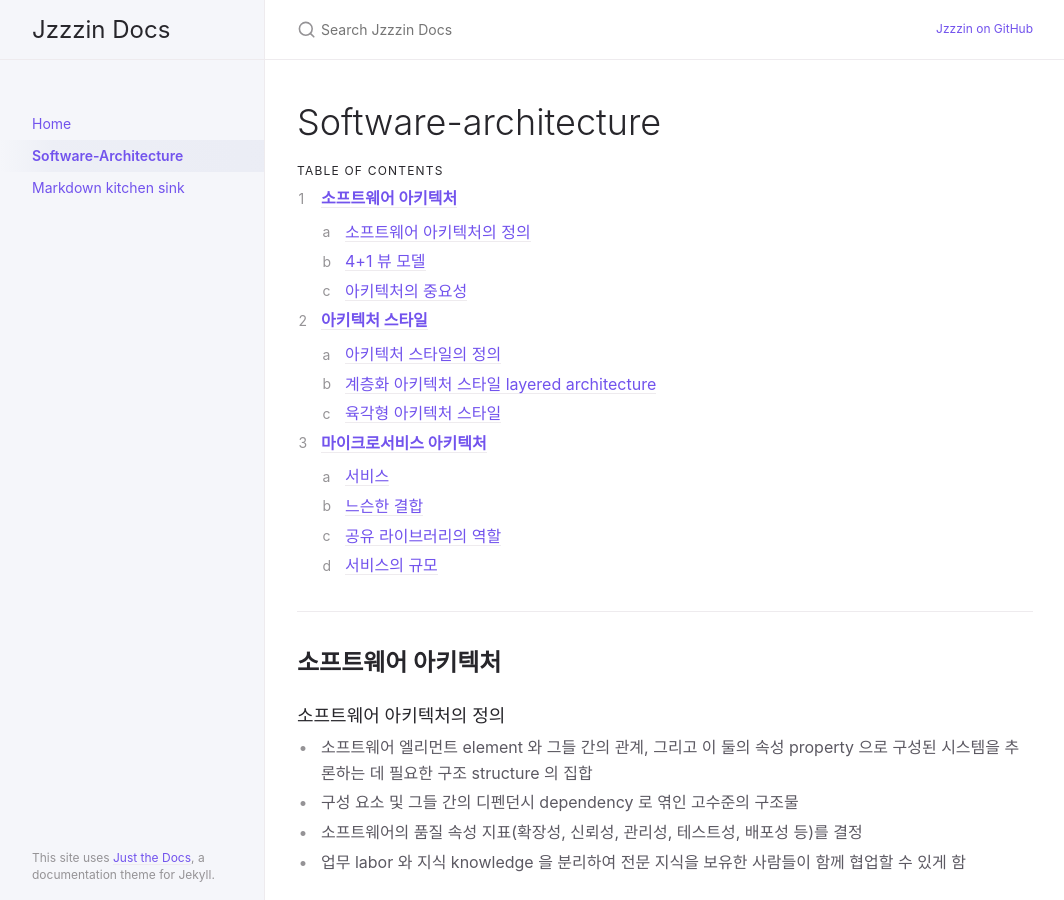
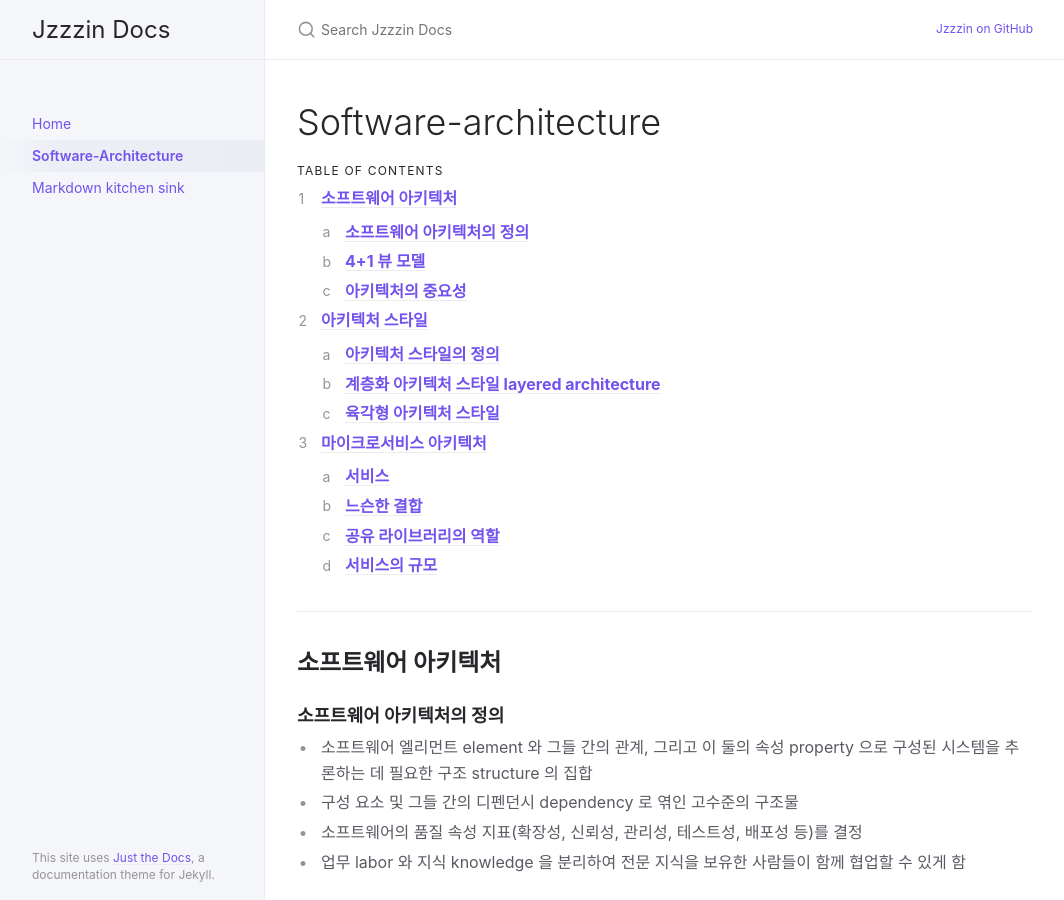
Before and after one commit to Jzzzin/Jzzzin.github.io, a Jekyll site: the page built from docs/software-architecture.md, in a window 1280 px wide and 900 px high. Shown: the whole window, without its empty margins (107-1171 px from the left). Built offline with Jekyll 4.4.1, drawn with Linux system fonts in a browser that asks for light colours.

```diff
--- a/docs/software-architecture.md
+++ b/docs/software-architecture.md
@@ -19,20 +19,20 @@ nav_order: 2
 
 ## **소프트웨어 아키텍처**
 
-### 소프트웨어 아키텍처의 정의
+### **소프트웨어 아키텍처의 정의**
 - 소프트웨어 엘리먼트 element 와 그들 간의 관계, 그리고 이 둘의 속성 property 으로 구성된 시스템을 추론하는 데 필요한 구조 structure 의 집합
 - 구성 요소 및 그들 간의 디펜던시 dependency 로 엮인 고수준의 구조물
 - 소프트웨어의 품질 속성 지표(확장성, 신뢰성, 관리성, 테스트성, 배포성 등)를 결정
 - 업무 labor 와 지식 knowledge 을 분리하여 전문 지식을 보유한 사람들이 함께 협업할 수 있게 함
 
-### 4+1 뷰 모델
+### **4+1 뷰 모델**
 - 논리 뷰 logical view : 개발자가 작성한 소프트웨어 / 엘리먼트(클래스, 패키지 등) / 관계(상속 inheritance, 연관 association, 의존 depends-on 등)
 - 구현 뷰 implementation view : 빌드 시스템의 결과물 / 엘리먼트(모듈 및 컴포넌트) / 관계(모듈 간 디펜던시, 컴포넌트 / 모듈 간 조합 관계)
 - 프로세스 뷰 process view : 런타임 컴포넌트 / 엘리먼트(개별 프로세스) / 관계(프로세스 간 통신 IPC)
 - 배포 뷰 deployment view : 프로세스가 머신에 매핑되는 방법 / 엘리먼트(머신 및 프로세스) / 관계(네트워킹)
 - 시나리오 : 특정 뷰 내에서 아키텍처 요소가 협동하여 요청을 처리하는 방법을 기술
 
-### 아키텍처의 중요성
+### **아키텍처의 중요성**
 - 애플리케이션 기능 요건은 아키텍처와 무관하게 구현 가능함
 - 서비스 품질 요건은 아키텍처에 따라 얼마나 충족할 수 있을지 결정됨
 
@@ -40,18 +40,18 @@ nav_order: 2
 
 ## **아키텍처 스타일**
 
-### 아키텍처 스타일의 정의
+### **아키텍처 스타일의 정의**
 - 체계적인 조직의 관점에서 시스템 군을 정의
 - 특정 아키텍처 스타일로 만든 인스턴스에서 사용 가능한 컴포넌트 와 커넥터 connector 의 보케블러리 vocabulary, 그리고 이들을 조합할 수 있는 제약 조건 constraint 을 결정
 - 엘리먼트(컴포넌트) 와 관계(커넥터) 의 한정된 팔레트 palette(사용가능한 범위)를 제공
 
-### 계층화 아키텍처 스타일 layered architecture
+### **계층화 아키텍처 스타일 layered architecture**
 - 소프트웨어 엘리먼트를 계층별로 구성
 - 계층마다 명확히 정의된 역할을 분담하며, 계층 간 디펜던시는 아키텍처로 제한하여 하위에 있는 계층만 의존
 - 3계층 아키텍처 : 표현 계층 presentation layer, 비즈니스 로직 계층 business logic layer, 영속화 계층 persistence layer
 - 표현 계층 및 영속화 계층이 하나 뿐인 단점이 있고, 비즈니스 로직 계층이 영속화 계층에 의존하는 형태로 정의되어 DB 없이 비즈니스 로직을 테스트하는 것이 불가능함
 
-### 육각형 아키텍처 스타일
+### **육각형 아키텍처 스타일**
 - 표현 계층 대신 인바운드 포트와 어댑터, 영속화 계층 대신 아웃바운드 포트와 어댑터를 두는 계층화 아키텍처 스타일의 대안
 - 인바운드 포트 : 비즈니스 로직이 표출된 API ex.서비스 인터페이스 등
 - 인바운드 어댑터 : 인바운트 포트로 비즈니스 로직을 호출해서 외부 요청을 처리 ex. REST endpoint, MVC 컨트롤러, 메시지 컨슈머 등
@@ -63,25 +63,25 @@ nav_order: 2
 
 ## **마이크로서비스 아키텍처**
 
-### 서비스
+### **서비스**
 - 어떤 기능이 구현되어 단독 배포가 가능한 소프트웨어 컴포넌트
 - 클라이언트에게 커맨드 command (명령, CUD), 쿼리 query (조회, R), 이벤트 event 로 구성된 API를 제공
 - 서비스 API는 내부 구현 상세를 캡슐화하여 모듈성을 보장
 - 논리 뷰는 대부분 육각형 아키텍처 형태를 취함
 - 구현 뷰는 다양한 컴포넌트를 사용할 수 있음
 
-### 느슨한 결합
+### **느슨한 결합**
 - 서비스는 API를 통해서만 상호작용하므로 클라이언트에 영향을 끼치지 않고 서비스 내부 구현 코드를 변경 가능
 - 유지보수성, 테스트성을 높이고 개발시간이 단축됨
 - 서비스의 영속적 데이터는 반드시 프라이빗으로 유지함
 - 런타임 격리가 향상되지만 일관성을 유지하는 일은 더 복잡해짐
 
-### 공유 라이브러리의 역할
+### **공유 라이브러리의 역할**
 - 서비스 간 의도치 않은 결합도를 유발하지 않도록 조심해야 함
 - 변경 가능성이 조금이라도 있는 기능은 별도의 서비스로 구현
 - 바뀔 일이 거의 없는 기능은 공유 라이브러리로 사용
 
-### 서비스의 규모
+### **서비스의 규모**
 - 크기가 중요한 것이 아니다
 - 작은 팀이 가장 짧은 시간에, 다른 팀과 협동하는 부분은 최소로 하여 개발 가능한 서비스를 설계
 - 대규모 팀을 꾸려야 하거나 테스트 시간이 너무 오래 걸리면 팀과 서비스를 분할해야 함
```
